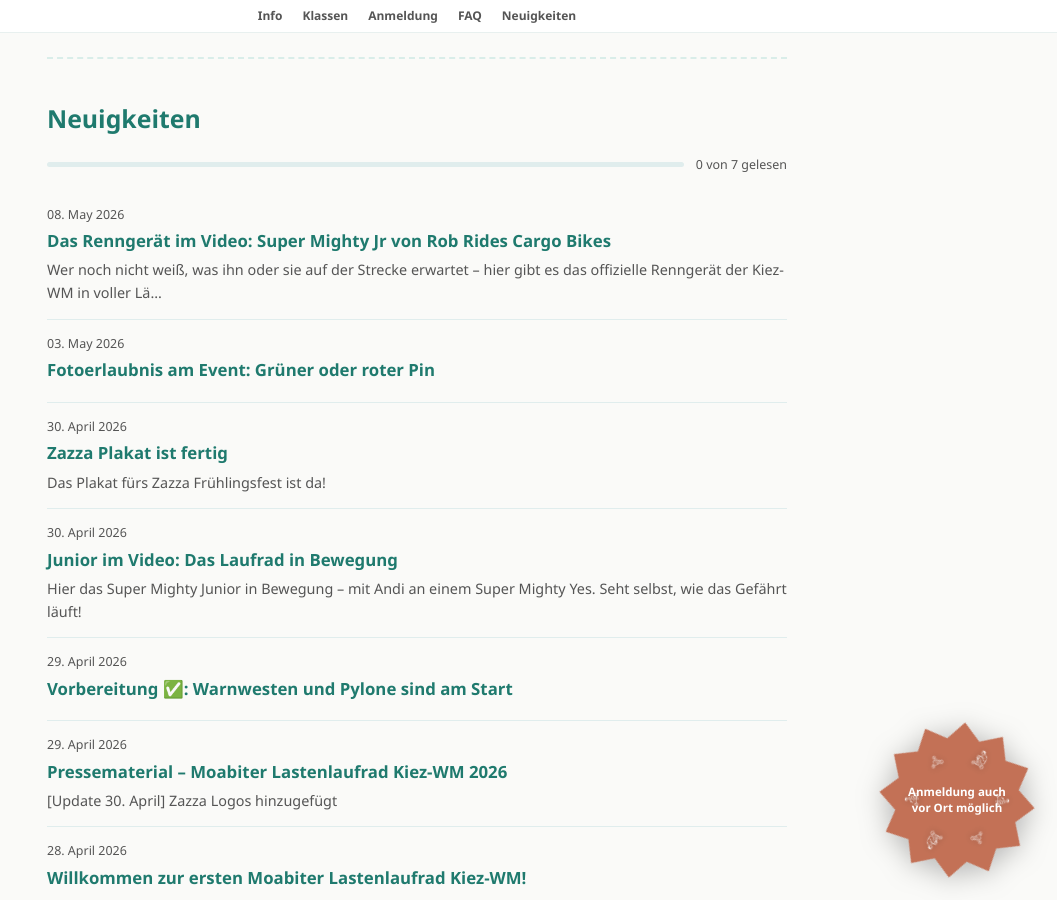
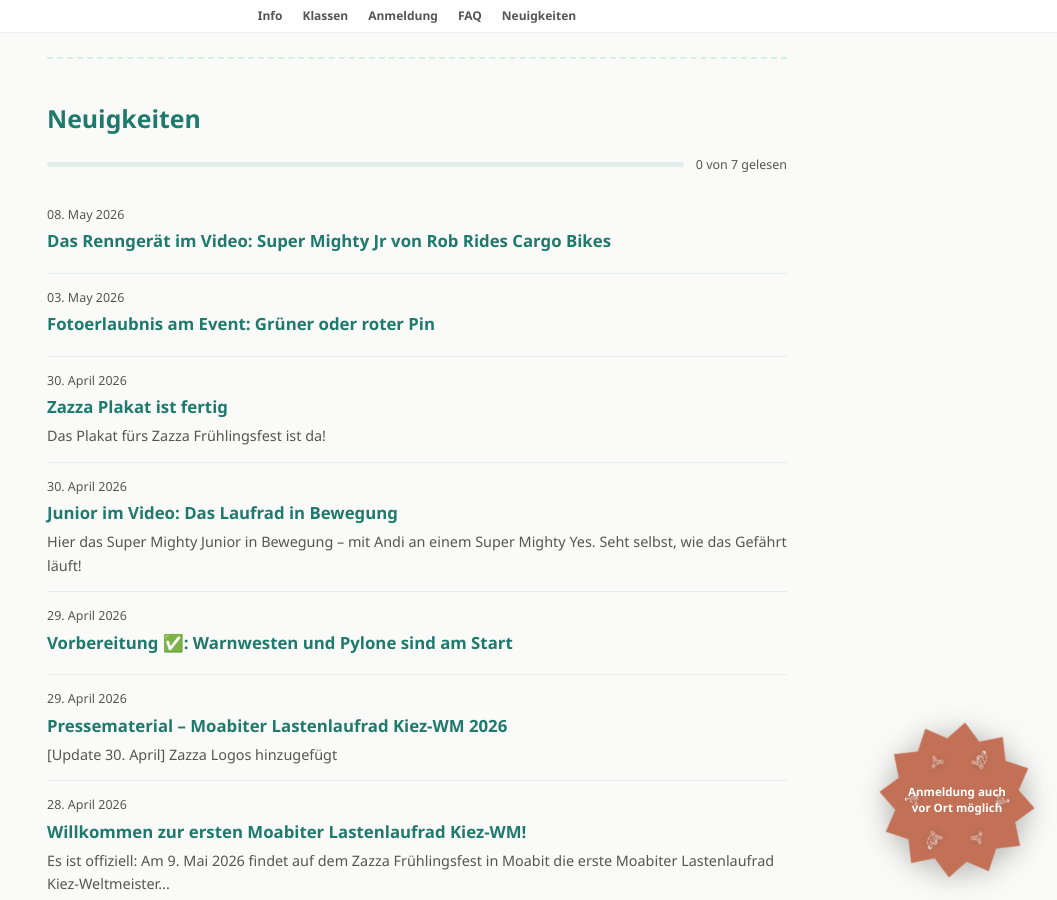
Before and after one commit to falkorichter/moabit-lastenlaufrad-champion-2026, a Jekyll site: the page built from index.html, in a window 1280 px wide and 900 px high, scrolled down 2927 px. Shown: the whole window, without its empty margins (223-1280 px from the left). Built offline with Jekyll 4.4.1, drawn with Linux system fonts in a browser that asks for light colours.

Commit message:
Remove body text from Super Mighty Jr review post, video only
Co-Authored-By: Claude Sonnet 4.6 <noreply@anthropic.com>

```diff
--- a/_posts/2026-05-08-super-mighty-jr-review.md
+++ b/_posts/2026-05-08-super-mighty-jr-review.md
@@ -4,8 +4,6 @@ date: 2026-05-08
 uuid: ba4caf97-63d1-450c-9b53-cc4975d1120a
 social_media_preview_image: /assets/images/og-super-mighty-jr-review.jpg
 ---
-
-Wer noch nicht weiß, was ihn oder sie auf der Strecke erwartet – hier gibt es das offizielle Renngerät der Kiez-WM in voller Länge zu sehen:
 
 <div style="position:relative;padding-bottom:56.25%;height:0;overflow:hidden;border-radius:12px;margin-bottom:1.2rem;">
   <iframe
@@ -17,7 +15,3 @@ Wer noch nicht weiß, was ihn oder sie auf der Strecke erwartet – hier gibt es
     loading="lazy"
   ></iframe>
 </div>
-
-Rob von [Rob Rides Cargo Bikes](https://www.youtube.com/@RobRidesCargoBikes) hat das **Super Mighty Jr Cargo-Laufrad** von [Super Bicycles](https://super-bicycles.com/products/super-mighty-junior-cargo-laufrad?utm_source=moabit-kiez-wm&utm_medium=referral&utm_campaign=kiez-wm-2026&utm_content=blog-review&utm_term=lastenlaufrad) ausführlich vorgestellt. Kein Motor, keine Gangschaltung – nur Beine, Gleichgewicht und Wille.
-
-Genau das richtige Gerät also für die Moabiter Kiez-WM morgen. Wir sehen uns auf der Strecke!
```
